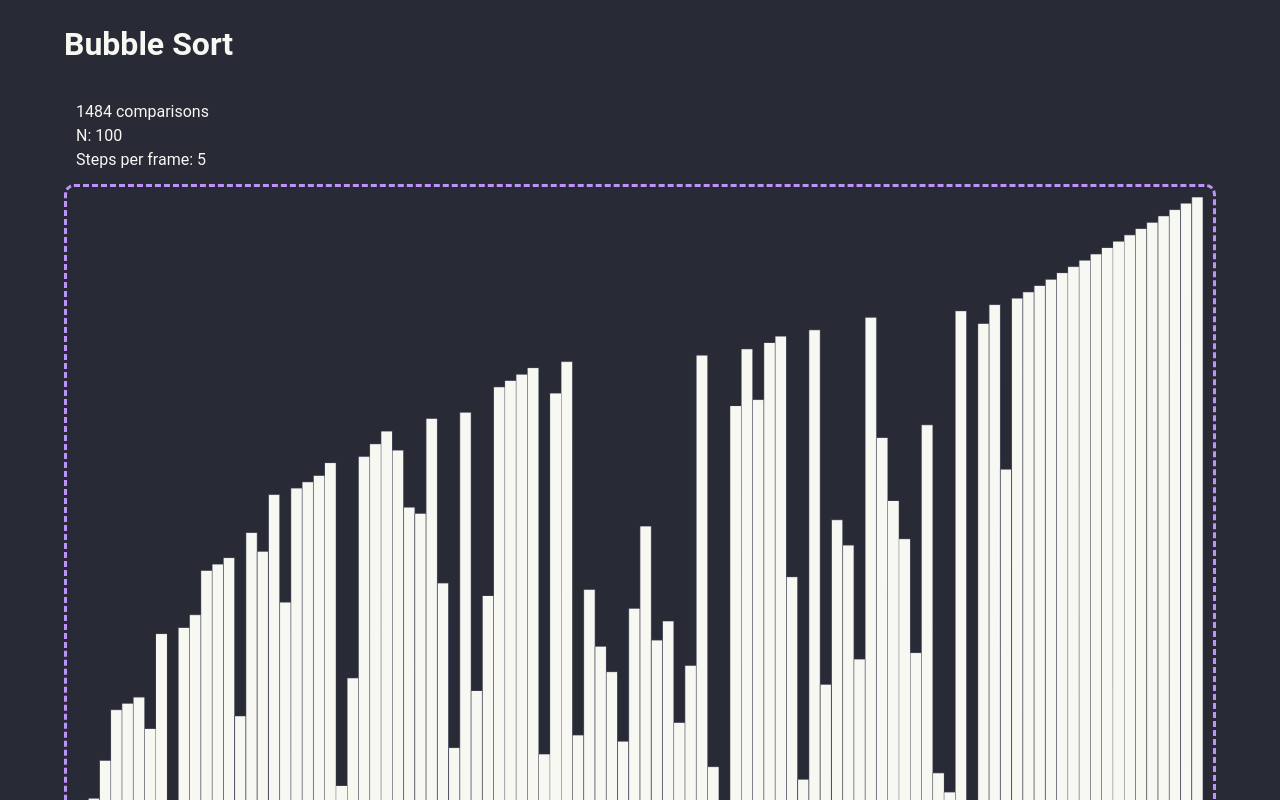
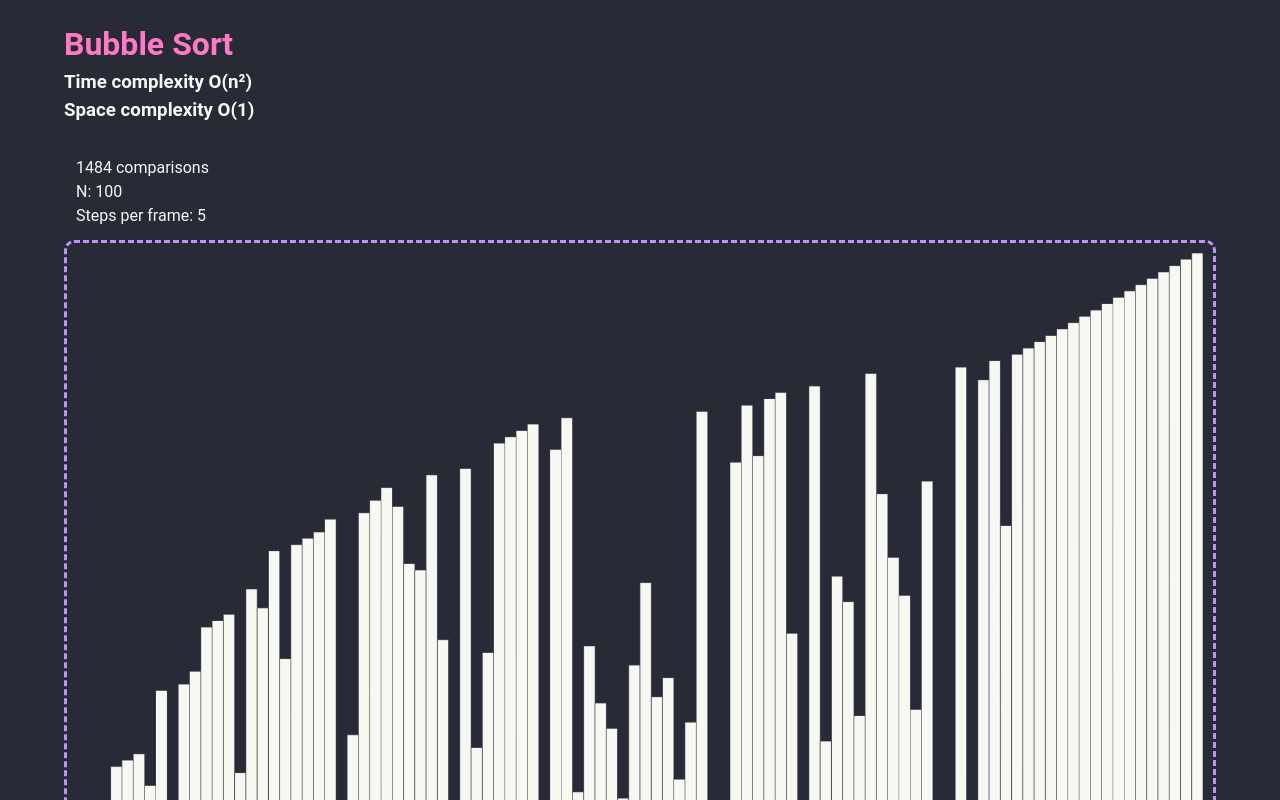
Before and after one commit to GregoryKogan/visual-algo, a Vue app in the folder visual-algo/: page / in a window 1280 px wide. Shown: the top 800 px of the page. Built offline with nearby package versions, Linux system fonts and the light colour scheme; the HTML template or start-up script is replaced by a standard one.

Commit message:
Sort page look polished

```diff
--- a/visual-algo/src/views/BubbleSort.vue
+++ b/visual-algo/src/views/BubbleSort.vue
@@ -1,6 +1,10 @@
 <template>
-  <div id="sort-page">
-    <h1 style="margin-bottom: 20px; margin-top: 20px">Bubble Sort</h1>
+  <div class="sort-page">
+    <h1 style="margin-top: 20px">
+      <a href="https://en.wikipedia.org/wiki/Bubble_sort">Bubble Sort</a>
+    </h1>
+    <h3>Time complexity O(n²)</h3>
+    <h3 style="margin-bottom: 20px">Space complexity O(1)</h3>
     <div class="stats">
       <v-col>
         <span>{{ this.sketch.compsCounter }} comparisons</span>
@@ -75,10 +79,22 @@ export default Vue.extend({
 </script>
 
 <style>
-#sort-page {
+.sort-page {
   width: max(350px, min(90vw, 1300px));
   margin-left: auto;
   margin-right: auto;
+}
+
+.sort-page h1 a {
+  color: #ff79c6;
+  text-decoration: none;
+}
+.sort-page h1 a:hover {
+  text-decoration: underline;
+}
+.sort-page h1 a:active {
+  color: #8be9fd;
+  text-decoration: underline;
 }
 
 #sketch {
```
